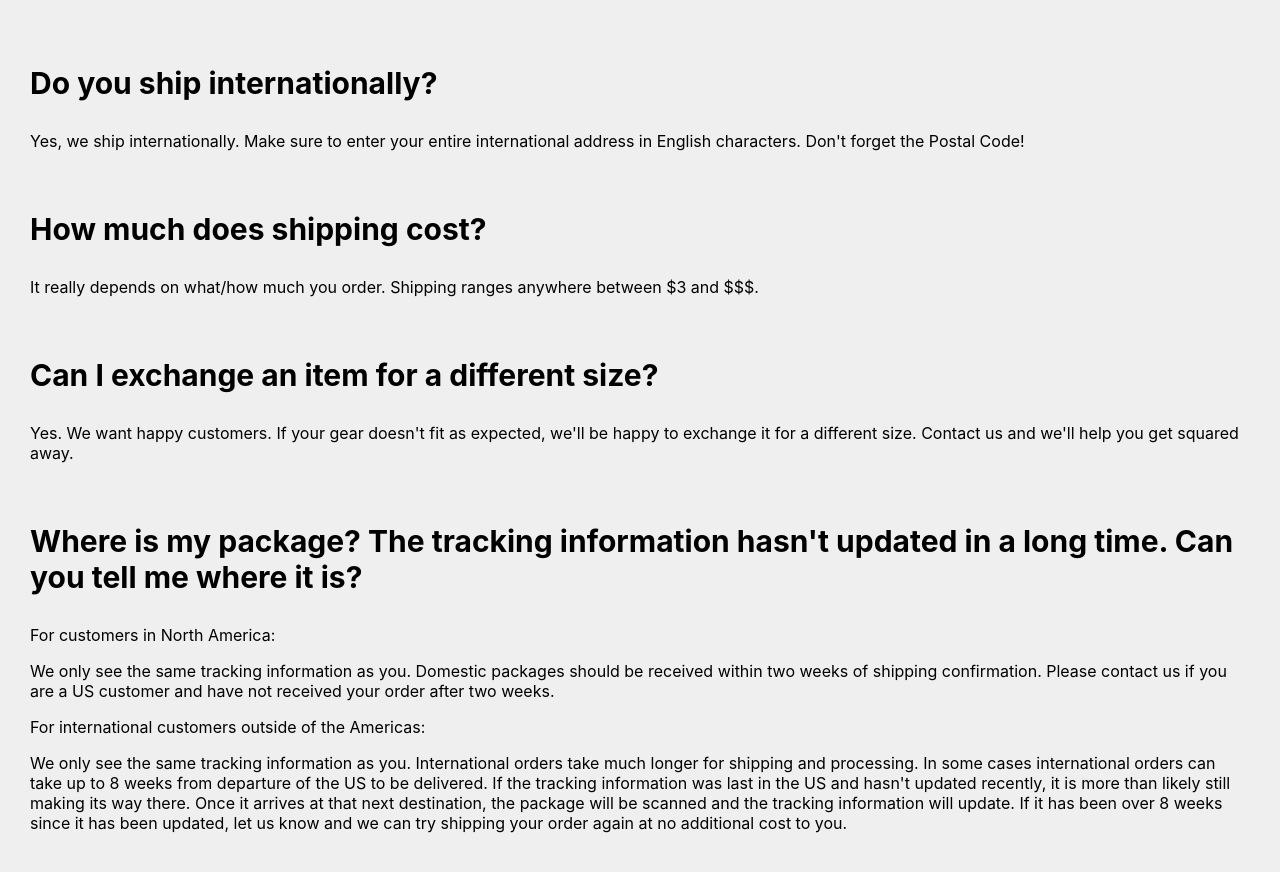
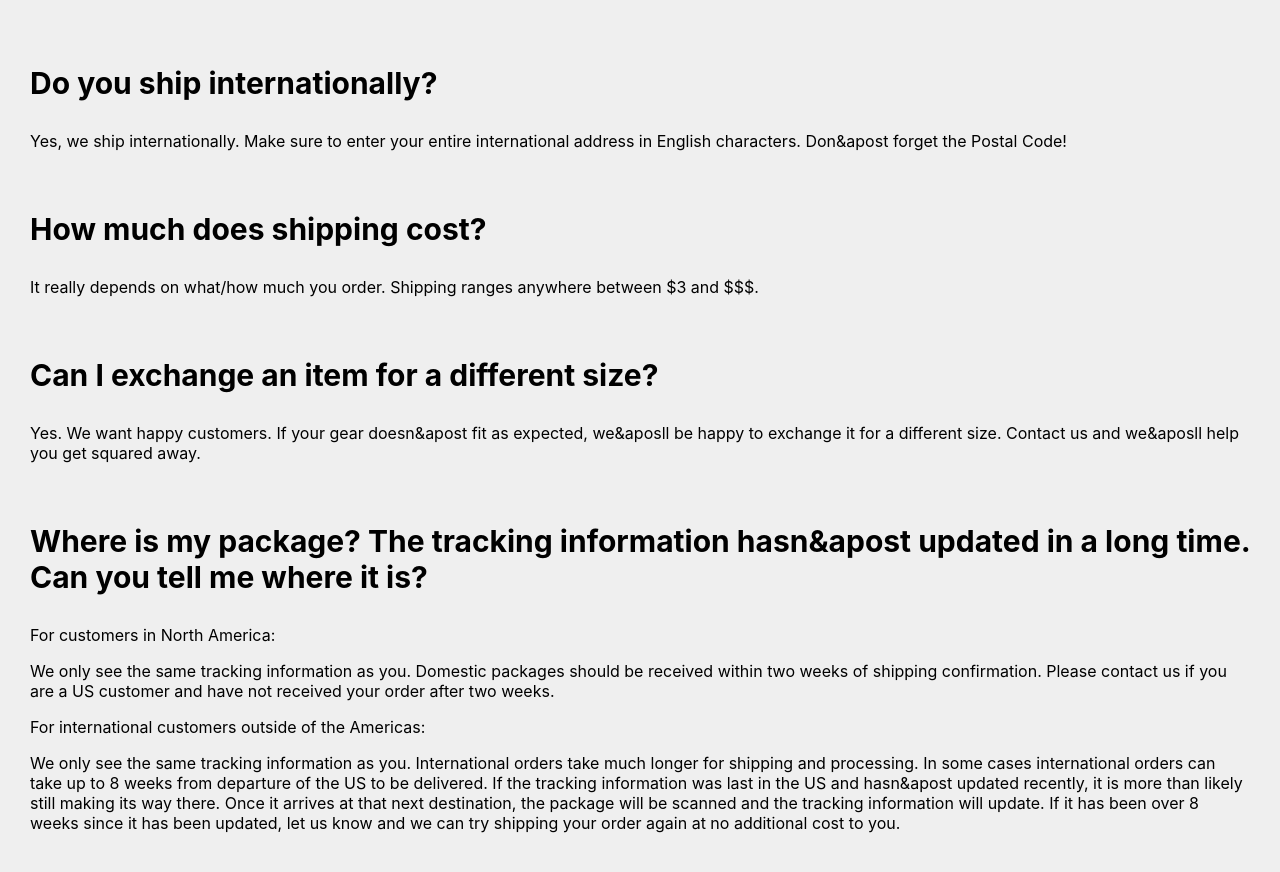
Before and after one commit to marcosrivasr/tienda-nextjs, a Next.js app: page /faq in a window 1280 px wide. Shown: the part 180-1052 px from the top of the page. Built offline with nearby package versions, Linux system fonts and the light colour scheme.

Commit message:
First commit

```diff
--- a/pages/faq.js
+++ b/pages/faq.js
@@ -11,7 +11,7 @@ export default function FAQ() {
           <h3>Do you ship internationally?</h3>
           <p>
             Yes, we ship internationally. Make sure to enter your entire
-            international address in English characters. Don't forget the Postal
+            international address in English characters. Don&apost forget the Postal
             Code!
           </p>
           <h3>How much does shipping cost?</h3>
@@ -21,12 +21,12 @@ export default function FAQ() {
           </p>
           <h3>Can I exchange an item for a different size?</h3>
           <p>
-            Yes. We want happy customers. If your gear doesn't fit as expected,
-            we'll be happy to exchange it for a different size. Contact us and
-            we'll help you get squared away.
+            Yes. We want happy customers. If your gear doesn&apost fit as expected,
+            we&aposll be happy to exchange it for a different size. Contact us and
+            we&aposll help you get squared away.
           </p>
           <h3>
-            Where is my package? The tracking information hasn't updated in a
+            Where is my package? The tracking information hasn&apost updated in a
             long time. Can you tell me where it is?
           </h3>
 
@@ -44,7 +44,7 @@ export default function FAQ() {
             orders take much longer for shipping and processing. In some cases
             international orders can take up to 8 weeks from departure of the US
             to be delivered. If the tracking information was last in the US and
-            hasn't updated recently, it is more than likely still making its way
+            hasn&apost updated recently, it is more than likely still making its way
             there. Once it arrives at that next destination, the package will be
             scanned and the tracking information will update. If it has been
             over 8 weeks since it has been updated, let us know and we can try
```
Also changed, not shown: .eslintrc.json, 2 other files (tests, documents, lock files or other folders).
